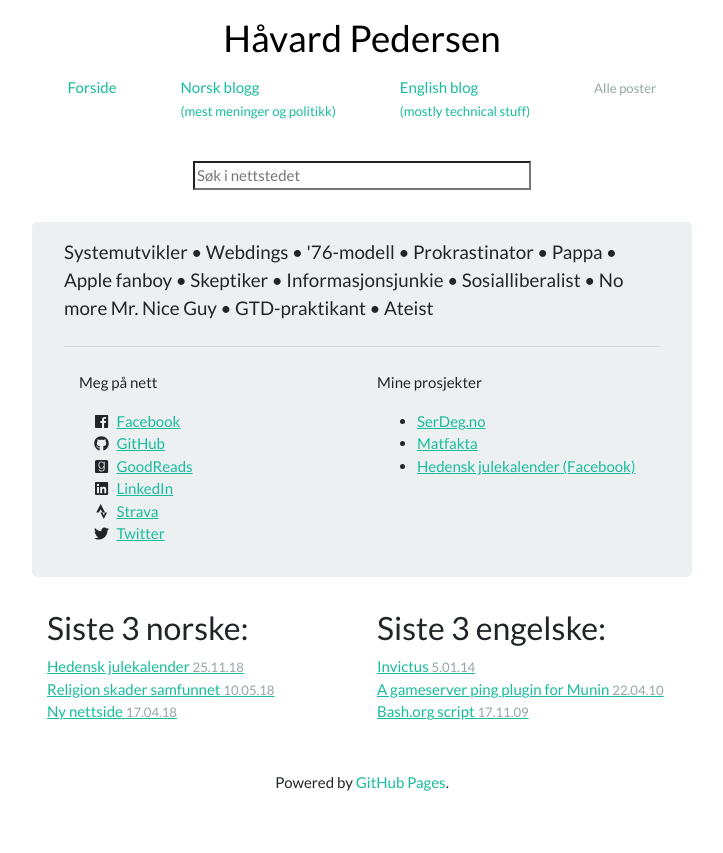
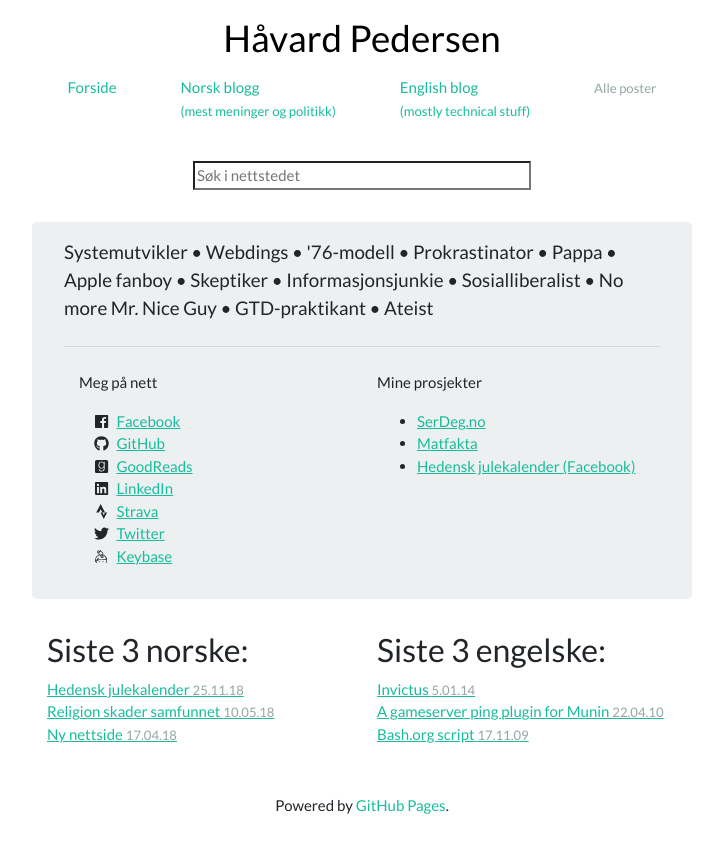
Before and after one commit to fuzzy76/fuzzy76.github.io, a Jekyll site: the page built from README.md, in a window 1280 px wide. Shown: the top 853 px of the page, without its empty margins (278-1001 px from the left). Built offline with Jekyll 4.4.1, drawn with Linux system fonts in a browser that asks for light colours; nearby versions of some CDN libraries; our own code applies the rules of GitHub Pages for plain Markdown files.

Commit message:
Added keybase link to frontpage

```diff
--- a/_layouts/home.html
+++ b/_layouts/home.html
@@ -15,6 +15,7 @@
                         <li><span class="fa-li"><i class="fab fa-linkedin"></i></span><a href="https://www.linkedin.com/in/haavardp/">LinkedIn</a></li>
                         <li><span class="fa-li"><i class="fab fa-strava"></i></span><a href="https://www.strava.com/athletes/6902791">Strava</a></li>
                         <li><span class="fa-li"><i class="fab fa-twitter"></i></span><a href="https://twitter.com/fuzzy76">Twitter</a></li>
+                        <li><span class="fa-li"><i class="fab fa-keybase"></i></span><a href="https://keybase.io/fuzzy76">Keybase</a></li>
                     </ul>
             </div>
             <div class="col-sm-6">
```
